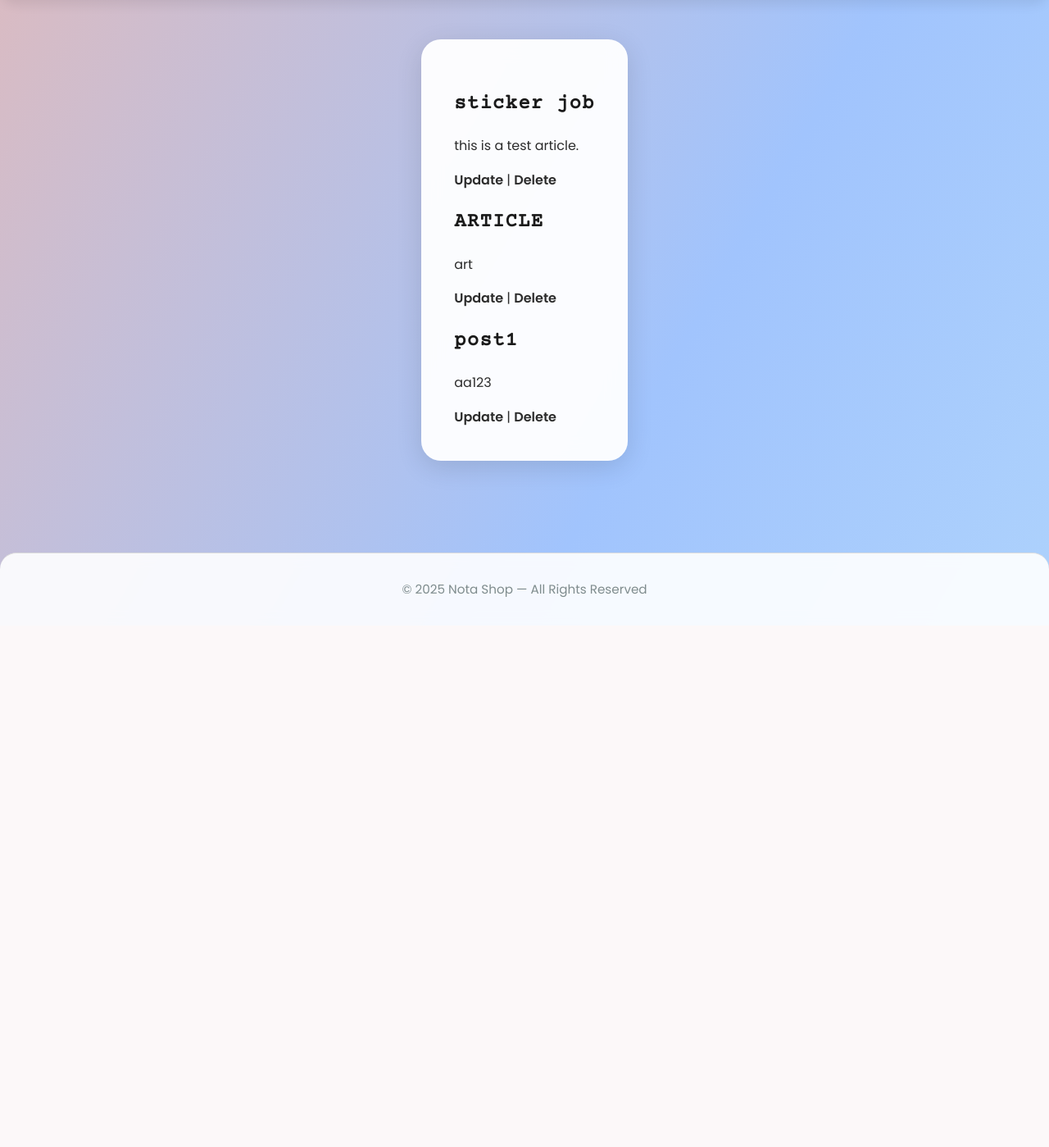
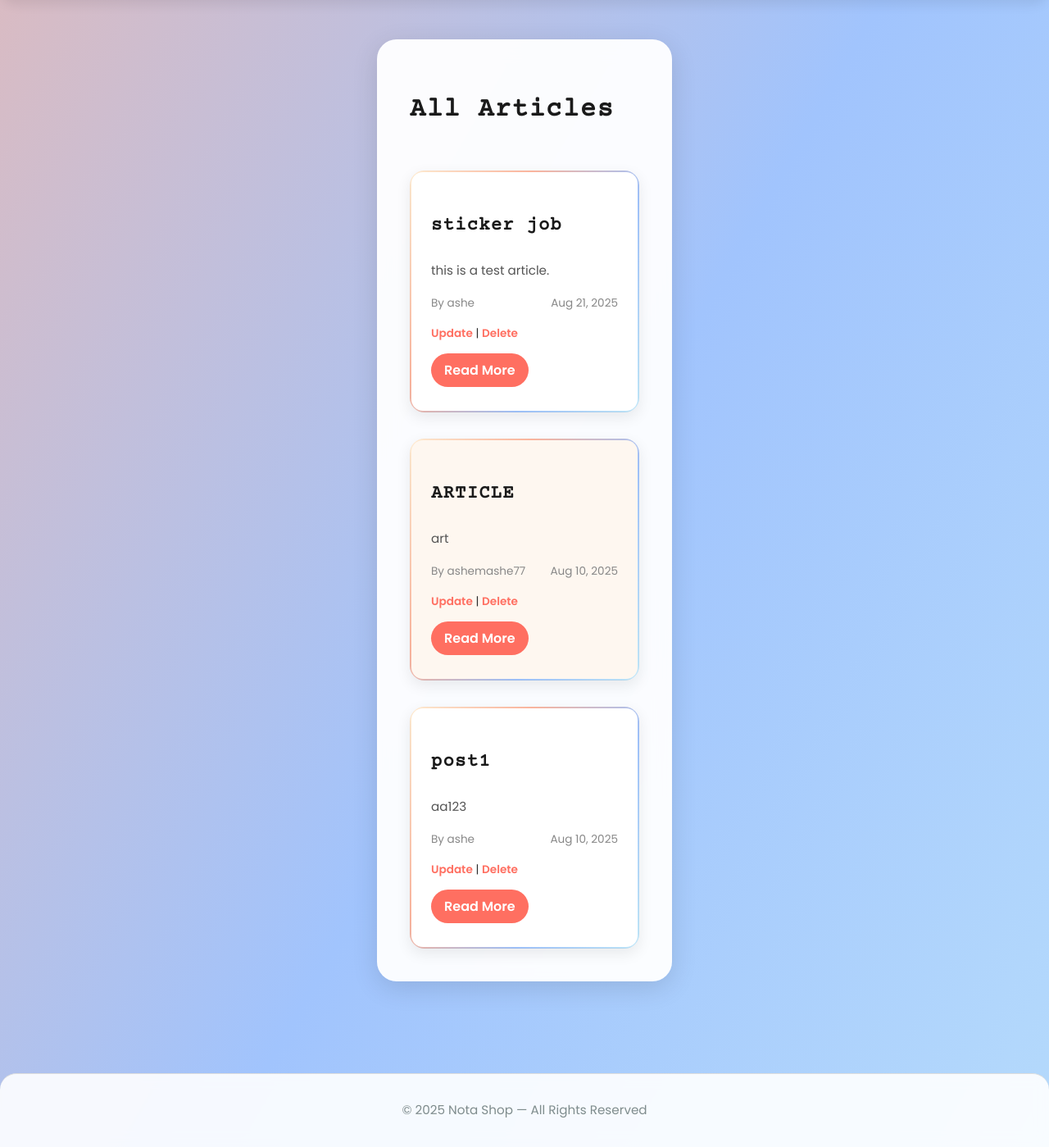
Before and after one commit to AidaShams/NOTASHOP, a Django app: page /articles/ in a window 1280 px wide. Shown: the part 108-1507 px from the top of the page at 82% size. Before the commit the page ends 837 px from the top, so only its background shows below. Run offline with Django 5.2, Linux system fonts and the light colour scheme; a user stored in the database is signed in; data comes from the database, SQL or seed files in the repository; both versions use the stored data as it was after the commit.

Commit message:
fix views for comments, article

```diff
--- a/article/models.py
+++ b/article/models.py
@@ -20,7 +20,14 @@ class Article(models.Model):
 
     def save(self, *args, **kwargs):
         if not self.slug:
-            self.slug = slugify(self.title)
+            base_slug = slugify(self.title)
+            slug = base_slug
+            counter = 1
+            #unique slug
+            while Article.objects.filter(slug=slug).exists():
+                slug = f"{base_slug}-{counter}"
+                counter += 1
+            self.slug = slug
         super().save(*args, **kwargs)
 
     def get_absolute_url(self):
@@ -32,7 +39,7 @@ class Comment(models.Model):
     writer = models.ForeignKey(get_user_model(), on_delete=models.CASCADE)
     comment = models.TextField()
     created_at = models.DateTimeField(auto_now_add=True)
-    is_approved = models.BooleanField(default=True) #i want the comments to be approved first
+    is_approved = models.BooleanField(default=False)
 
     class Meta:
         ordering = ['created_at']
--- a/article/urls.py
+++ b/article/urls.py
@@ -1,5 +1,6 @@
 from django.urls import path
-from .views import ArticleListView, ArticleDetailView, ArticleCreateView, ArticleUpdateView, ArticleDeleteView
+from .views import ArticleListView, ArticleDetailView, ArticleCreateView, ArticleUpdateView, ArticleDeleteView, \
+    approve_comment
 
 urlpatterns = [
     path('', ArticleListView.as_view(), name='list'),
@@ -7,4 +8,5 @@ urlpatterns = [
     path('<slug:slug>/', ArticleDetailView.as_view(), name='detail'),
     path('update/<slug:slug>/', ArticleUpdateView.as_view(), name='update'),
     path('delete/<slug:slug>/', ArticleDeleteView.as_view(), name='delete'),
+    path('approve-comment/<int:comment_id>/', approve_comment, name='admin-approve-comment'),
 ]
--- a/article/views.py
+++ b/article/views.py
@@ -1,9 +1,11 @@
 from django.contrib.auth.mixins import LoginRequiredMixin, UserPassesTestMixin
 from django.urls import reverse_lazy, reverse
-from django.shortcuts import redirect
+from django.shortcuts import redirect, get_object_or_404
 from django.views.generic import ListView, DetailView, CreateView, UpdateView, DeleteView
-from .models import Article
+from .models import Article, Comment
 from .forms import ArticleForm, CommentForm
+from django.contrib.auth.decorators import login_required, user_passes_test
+
 
 class ArticleListView(ListView):
     model = Article
@@ -21,7 +23,11 @@ class ArticleDetailView(LoginRequiredMixin, DetailView):
     def get_context_data(self, **kwargs):
         context = super().get_context_data(**kwargs)
         context['form'] = kwargs.get('form') or CommentForm()
-        context['comments'] = self.object.comments.filter(is_approved=True).order_by('created_at')
+
+        if self.request.user.is_superuser:
+            context['comments'] = self.object.comments.all().order_by('created_at')
+        else:
+            context['comments'] = self.object.comments.filter(is_approved=True).order_by('created_at')
         return context
 
     def post(self, request, *args, **kwargs):
@@ -31,6 +37,8 @@ class ArticleDetailView(LoginRequiredMixin, DetailView):
             comment = form.save(commit=False)
             comment.article = self.object
             comment.writer = request.user
+            if request.user.is_superuser:
+                comment.is_approved = True
             comment.save()
             return redirect(self.get_success_url())
         else:
@@ -41,7 +49,7 @@ class ArticleDetailView(LoginRequiredMixin, DetailView):
         return reverse('detail', kwargs={'slug': self.object.slug})
 
 
-class AdminRequiredMixin(UserPassesTestMixin):    #only superuser(admin) has access
+class AdminRequiredMixin(UserPassesTestMixin):  # only superuser(admin) has access
     def test_func(self):
         return self.request.user.is_superuser
 
@@ -68,3 +76,12 @@ class ArticleDeleteView(LoginRequiredMixin, AdminRequiredMixin, DeleteView):
     model = Article
     template_name = "article/delete.html"
     success_url = reverse_lazy('list')
+
+
+@login_required
+@user_passes_test(lambda u: u.is_superuser)
+def approve_comment(request, comment_id):
+    comment = get_object_or_404(Comment, id=comment_id)
+    comment.is_approved = True
+    comment.save()
+    return redirect(comment.article.get_absolute_url())
--- a/static/css/styles.css
+++ b/static/css/styles.css
@@ -71,7 +71,6 @@ header {
     border-radius: 0 0 20px 20px;
 }
 
-/* Left, center, right header as before */
 .header-left {
     display: flex;
     align-items: center;
@@ -223,7 +222,7 @@ button:hover, .btn:hover {
     box-shadow: 0 8px 22px rgba(214, 69, 80, 0.4);
 }
 
-/* ======== Product Grid: 3 stickers per row ======== */
+/* ======== Product Grid ======== */
 .products {
     display: grid;
     grid-template-columns: repeat(3, 1fr);
@@ -231,7 +230,6 @@ button:hover, .btn:hover {
     margin-top: 3rem;
 }
 
-/* Responsive adjustments */
 @media (max-width: 900px) {
     .products {
         grid-template-columns: repeat(2, 1fr);
@@ -270,8 +268,7 @@ button:hover, .btn:hover {
 }
 
 /* ======== Cart & Checkout Layout ======== */
-.cart-container .products,
-.checkout-container .products {
+.cart-container .products, .checkout-container .products {
     display: grid;
     grid-template-columns: repeat(3, 1fr);
     gap: 2rem;
@@ -300,7 +297,6 @@ button:hover, .btn:hover {
     font-size: 0.9rem;
 }
 
-/* ======== Checkout Specific ======== */
 .checkout-container h2 {
     text-align: center;
     margin-bottom: 1rem;
@@ -319,8 +315,6 @@ button:hover, .btn:hover {
 .checkout-container .sticker-actions {
     display: none;
 }
-
-/* hide + - trash on checkout */
 
 /* ======== Cart Popup ======== */
 .cart-popup {
@@ -355,3 +349,189 @@ footer {
     margin-top: 4rem;
     border-radius: 20px 20px 0 0;
 }
+
+/* ======== Comment Section Styling ======== */
+.comments-section {
+    margin-top: 2rem;
+}
+
+.comment {
+    background: #f9f9f9;
+    padding: 0.5rem 0.7rem; /* slightly smaller padding */
+    border-radius: 10px;
+    margin-bottom: 0.6rem; /* tighter spacing between comments */
+    box-shadow: 0 1px 4px rgba(0, 0, 0, 0.05); /* lighter shadow */
+    font-size: 0.9rem; /* smaller font */
+    line-height: 1.35; /* tighter line spacing */
+    transition: background 0.2s ease, transform 0.2s ease;
+}
+
+.comment p {
+    margin: 0.15rem 0; /* reduce spacing between paragraphs */
+}
+
+.comment.unapproved {
+    background-color: #fff3cd;
+    border-left: 3px solid #ffc107;
+}
+
+.comment form button {
+    background-color: #ffca28;
+    color: #2c2c2c;
+    font-size: 0.75rem; /* smaller approve button */
+    padding: 0.25rem 0.5rem;
+    border-radius: 14px;
+    border: none;
+    cursor: pointer;
+    font-weight: 600;
+    transition: background 0.2s ease, transform 0.2s ease;
+}
+
+.comment form button:hover {
+    background-color: #ffc107;
+    transform: translateY(-1px) scale(1.02);
+    box-shadow: 0 1px 4px rgba(255, 193, 7, 0.3);
+}
+
+/* ======== Comment Form Compact Styling ======== */
+.comment-form {
+    margin-top: 1.2rem;
+    background: #f5f5f5;
+    padding: 0.9rem 1rem;
+    border-radius: 12px;
+    box-shadow: 0 1px 4px rgba(0, 0, 0, 0.05);
+    font-size: 0.9rem;
+}
+
+.comment-form h3 {
+    margin-bottom: 0.5rem;
+    font-size: 1rem;
+}
+
+.comment-form form {
+    display: flex;
+    flex-direction: column;
+    gap: 0.5rem;
+}
+
+.comment-form form textarea {
+    resize: vertical;
+    min-height: 50px;
+    max-height: 100px;
+    padding: 0.4rem 0.6rem;
+    font-size: 0.9rem;
+    border-radius: 6px;
+    border: 1px solid #ccc;
+}
+
+.comment-form form button {
+    align-self: flex-start;
+    padding: 0.35rem 0.7rem;
+    font-size: 0.85rem;
+    border-radius: 16px;
+}
+
+/* ======== Optional: Compact spacing for admin comment approve links ======== */
+.comment .admin-approve {
+    margin-top: 0.3rem;
+    font-size: 0.8rem;
+}
+
+/* ======== Article List Styling ======== */
+.article-list {
+    display: grid;
+    grid-template-columns: repeat(auto-fit, minmax(280px, 1fr));
+    gap: 2rem;
+    margin-top: 3rem;
+}
+
+.article-card {
+    background: #ffffff;
+    border-radius: 16px;
+    box-shadow: 0 6px 18px rgba(0, 0, 0, 0.08);
+    padding: 1.8rem 1.5rem;
+    transition: transform 0.35s ease, box-shadow 0.35s ease, background 0.35s ease;
+    display: flex;
+    flex-direction: column;
+    justify-content: space-between;
+    cursor: pointer;
+    border: 2px solid transparent;
+    background-clip: padding-box;
+    position: relative;
+}
+
+.article-card::before {
+    content: "";
+    position: absolute;
+    top: -2px;
+    left: -2px;
+    right: -2px;
+    bottom: -2px;
+    border-radius: 18px;
+    background: linear-gradient(120deg, #ffecd2, #fcb69f, #a1c4fd, #c2e9fb);
+    z-index: -1;
+}
+
+.article-card:nth-child(odd) {
+    background-color: #ffffff;
+}
+
+.article-card:nth-child(even) {
+    background-color: #fef7f0;
+}
+
+.article-card:hover {
+    transform: translateY(-6px) scale(1.02);
+    box-shadow: 0 12px 28px rgba(0, 0, 0, 0.15);
+}
+
+.article-card h2 {
+    font-size: 1.4rem;
+    margin-bottom: 0.6rem;
+    color: #1a1a1a;
+}
+
+.article-card p {
+    font-size: 0.95rem;
+    margin-bottom: 1rem;
+    color: #555;
+}
+
+.article-card .meta {
+    font-size: 0.85rem;
+    color: #888;
+    display: flex;
+    justify-content: space-between;
+    margin-bottom: 1rem;
+}
+
+.article-card .admin-links {
+    font-size: 0.85rem;
+    margin-bottom: 0.8rem;
+}
+
+.article-card .admin-links a {
+    color: #ff6f61;
+    font-weight: 600;
+    text-decoration: none;
+}
+
+.article-card .admin-links a:hover {
+    text-decoration: underline;
+}
+
+.article-card a.read-more {
+    align-self: flex-start;
+    background-color: #ff6f61;
+    color: #fff;
+    padding: 0.5rem 1rem;
+    border-radius: 24px;
+    font-weight: 600;
+    transition: background-color 0.3s ease, transform 0.2s ease;
+    text-decoration: none;
+}
+
+.article-card a.read-more:hover {
+    background-color: #e63946;
+    transform: translateY(-2px) scale(1.05);
+}
--- a/templates/article/list.html
+++ b/templates/article/list.html
@@ -1,14 +1,23 @@
 {% extends 'base.html' %}
 {% block content %}
+    <h1>All Articles</h1>
+
     <div class="article-list">
         {% for i in data %}
-    <div class="article-item">
+            <div class="article-card">
                 <a href="{% url 'detail' i.slug %}"><h2>{{ i.title }}</h2></a>
                 <p>{{ i.description|truncatewords:25 }}</p>
+                <div class="meta">
+                    <span>By {{ i.author.username }}</span>
+                    <span>{{ i.publish_date|date:"M d, Y" }}</span>
+                </div>
                 {% if user.is_superuser %}
+                    <div class="admin-links">
                         <a href="{% url 'update' i.slug %}">Update</a> |
                         <a href="{% url 'delete' i.slug %}">Delete</a>
+                    </div>
                 {% endif %}
+                <a href="{% url 'detail' i.slug %}" class="read-more">Read More</a>
             </div>
         {% endfor %}
     </div>
```
Also changed, not shown: article/admin.py (+15 -4 lines), templates/article/detail.html (+12 -2 lines), db.sqlite3, media/stickers/code.jpg (added), media/stickers/code2.jpg (added), media/stickers/doctor.png (added), media/stickers/greenmile.jpg (added), media/stickers/meme.jpg (added). Lines whose indentation alone changed are shown as unchanged.
